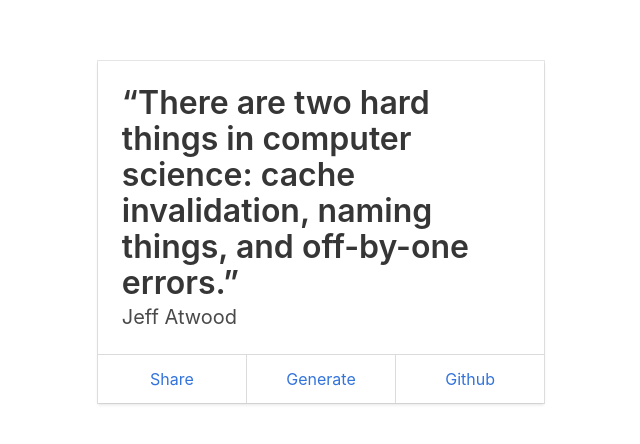
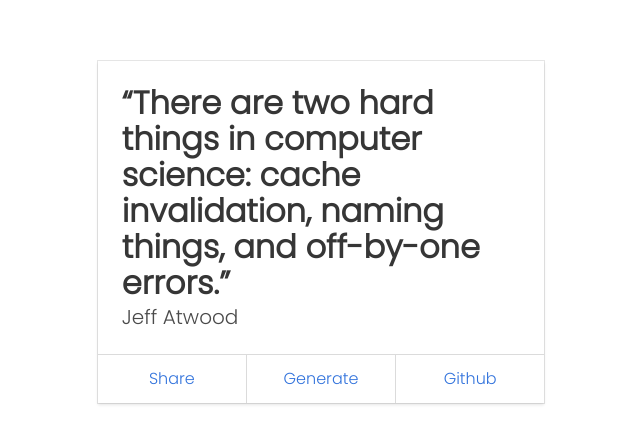
Before and after one commit to arvind0598/randomquotes, a plain HTML site: page index.html in a window 1280 px wide. Shown: the part 168-612 px from the top of the page, without its empty margins (319-959 px from the left). Drawn offline with nearby package versions, Linux system fonts and the light colour scheme.

Commit message:
added a decent font

```diff
--- a/index.html
+++ b/index.html
@@ -5,6 +5,7 @@
     <title> Quotes </title>
     <meta charset="utf-8" name="viewport" content="width=device-width, initial-scale=1">
     <link href="https://cdnjs.cloudflare.com/ajax/libs/bulma/0.7.5/css/bulma.min.css" rel="stylesheet"/>
+    <link href="https://fonts.googleapis.com/css?family=Poppins:300&display=swap" rel="stylesheet">
     <link href = "main.css" rel = "stylesheet">
   </head>
 
--- a/main.css
+++ b/main.css
@@ -1,3 +1,7 @@
+* {
+  font-family: 'Poppins', BlinkMacSystemFont,-apple-system,"Segoe UI",Roboto,Oxygen,Ubuntu,Cantarell,"Fira Sans","Droid Sans","Helvetica Neue",Helvetica,Arial,sans-serif;
+}
+
 body {
   height: 100vh;
   transition: 300ms ease all;
```
